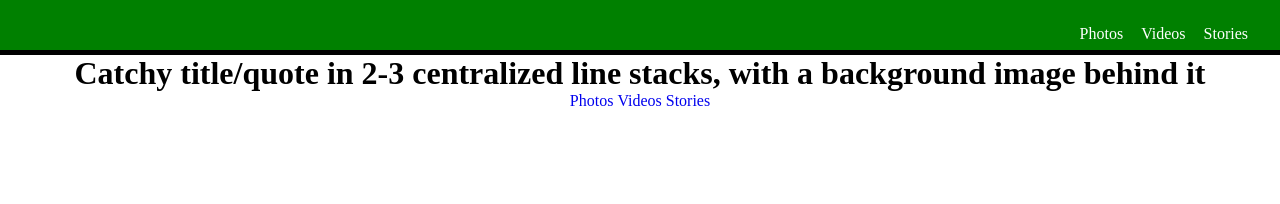
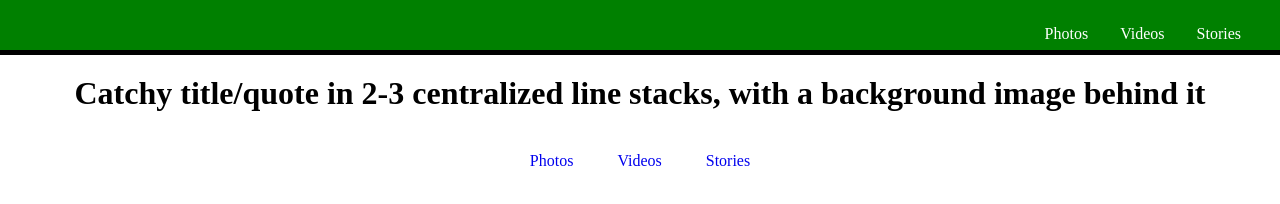
Before and after one commit to nicanthoni/memory-bank, a plain HTML site: page index.html in a window 1280 px wide. Drawn offline with Linux system fonts and the light colour scheme.

Commit message:
Commented all of CSS, and added addiotonal HTML

```diff
--- a/assets/style.css
+++ b/assets/style.css
@@ -10,38 +10,56 @@
   border-bottom: 5px solid black;
   position: sticky;
   padding: 25px;
+}
+
+/* List items within top banner */
+#top-banner li {
+  display: inline;
+  padding: 2px;
+  margin: 12px;
 
 }
 
-#top-banner li {
-  display: inline;
-  padding: 5px;
-  margin: 2px;
-}
-
+/* Container for list items within top banner */
 #top-banner ul {
   float: right;
   margin-bottom: 5px;
 }
 
-/* Make hyperlinks appear white without underline effect */
+/* Make top-banner hyperlinks appear white without underline effect */
 #top-banner a {
   color: white;
   text-decoration: none;
 }
 
+/* Main title/quote on page */
 h1 {
   text-align: center;
+
 }
 
+/* container for main content area */
+main {
+  margin: 20px;
+}
+
+/* container for main's nav */
 #main-menu {
   text-align: center;
 }
 
+/* hyperlinks from main nav */
 #main-menu a {
   text-decoration: none;
 }
 
+/* Container for links in middle of page */
+#main-menu ul {
+  margin: 40px;
+}
+
+/* Links in middle of page to redirect to respective pages */
 #main-menu li {
   display: inline;
+  margin: 20px;
 }
--- a/index.html
+++ b/index.html
@@ -21,7 +21,7 @@
   </header>
 
   <main>
-    <h1 id="header">Catchy title/quote in 2-3 centralized line stacks, with a background image behind it</h1>
+    <h1 id="main">Catchy title/quote in 2-3 centralized line stacks, with a background image behind it</h1>
     <!-- add links to respective website pages -->
     <nav id="main-menu">
       <ul>
@@ -38,6 +38,8 @@
 
 
 
+    <!-- Add footer/bottom banner portion -->
+
   </main>
 
 
```
